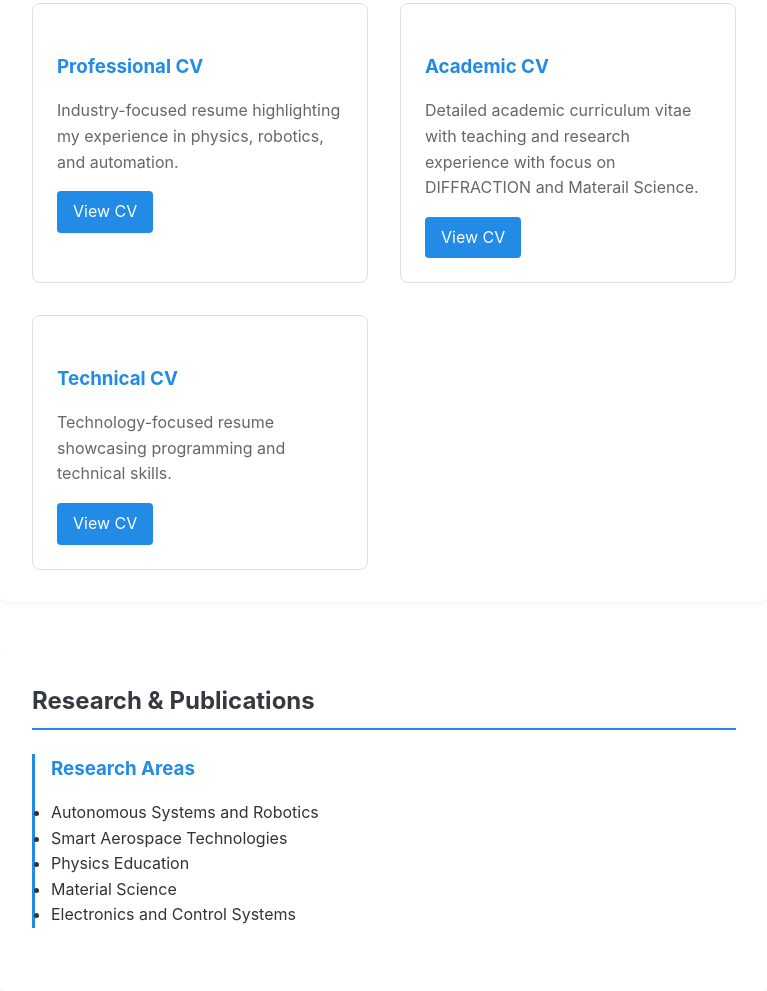
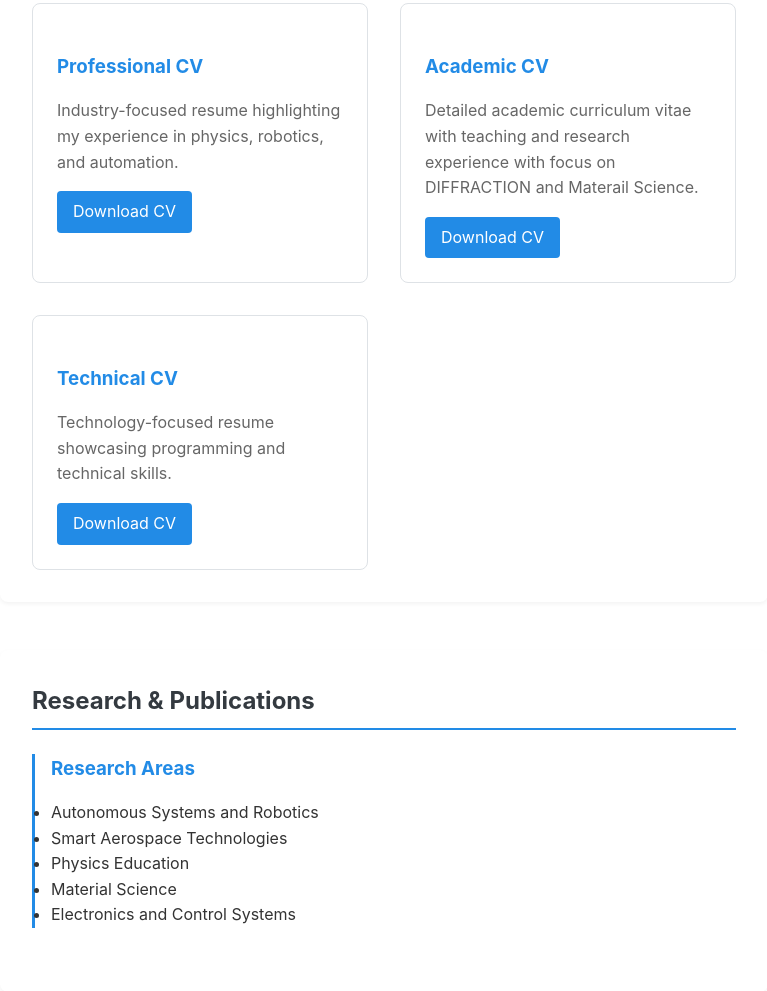
Before and after one commit to jnajafir/Jaafar-NAJAFI_RAD, a plain HTML site: page index.html in a window 1280 px wide. Shown: the part 1739-2730 px from the top of the page, without its empty margins (256-1023 px from the left). Drawn offline with Linux system fonts and the light colour scheme.

Commit message:
Update index.html

```diff
--- a/index.html
+++ b/index.html
@@ -311,19 +311,29 @@
         <div class="cv-card">
             <h3>Professional CV</h3>
             <p>Industry-focused resume highlighting my experience in physics, robotics, and automation.</p>
-                    <a href="https://github.com/jnajafir/Jaafar-NAJAFI_RAD/blob/main/assets/auto_cv.pdf" class="cv-button">View CV</a>
+            <a href="https://raw.githubusercontent.com/jnajafir/Jaafar-NAJAFI_RAD/main/assets/auto_cv.pdf"
+               class="cv-button"
+               download="professional_cv.pdf">
+               Download CV
+            </a>
         </div>
-
         <div class="cv-card">
             <h3>Academic CV</h3>
             <p>Detailed academic curriculum vitae with teaching and research experience with focus on DIFFRACTION and Materail Science.</p>
-                    <a href="https://github.com/jnajafir/Jaafar-NAJAFI_RAD/blob/main/assets/Academics.pdf" class="cv-button">View CV</a>
+            <a href="https://raw.githubusercontent.com/jnajafir/Jaafar-NAJAFI_RAD/main/assets/Academics.pdf"
+               class="cv-button"
+               download="academic_cv.pdf">
+               Download CV
+            </a>
         </div>
-
         <div class="cv-card">
             <h3>Technical CV</h3>
             <p>Technology-focused resume showcasing programming and technical skills.</p>
-                    <a href="https://github.com/jnajafir/Jaafar-NAJAFI_RAD/blob/main/assets/auto_cv.pdf.pdf" class="cv-button">View CV</a>
+            <a href="https://raw.githubusercontent.com/jnajafir/Jaafar-NAJAFI_RAD/main/assets/auto_cv.pdf.pdf"
+               class="cv-button"
+               download="technical_cv.pdf">
+               Download CV
+            </a>
         </div>
     </div>
 </section>
```
Lines whose indentation alone changed are shown as unchanged.
